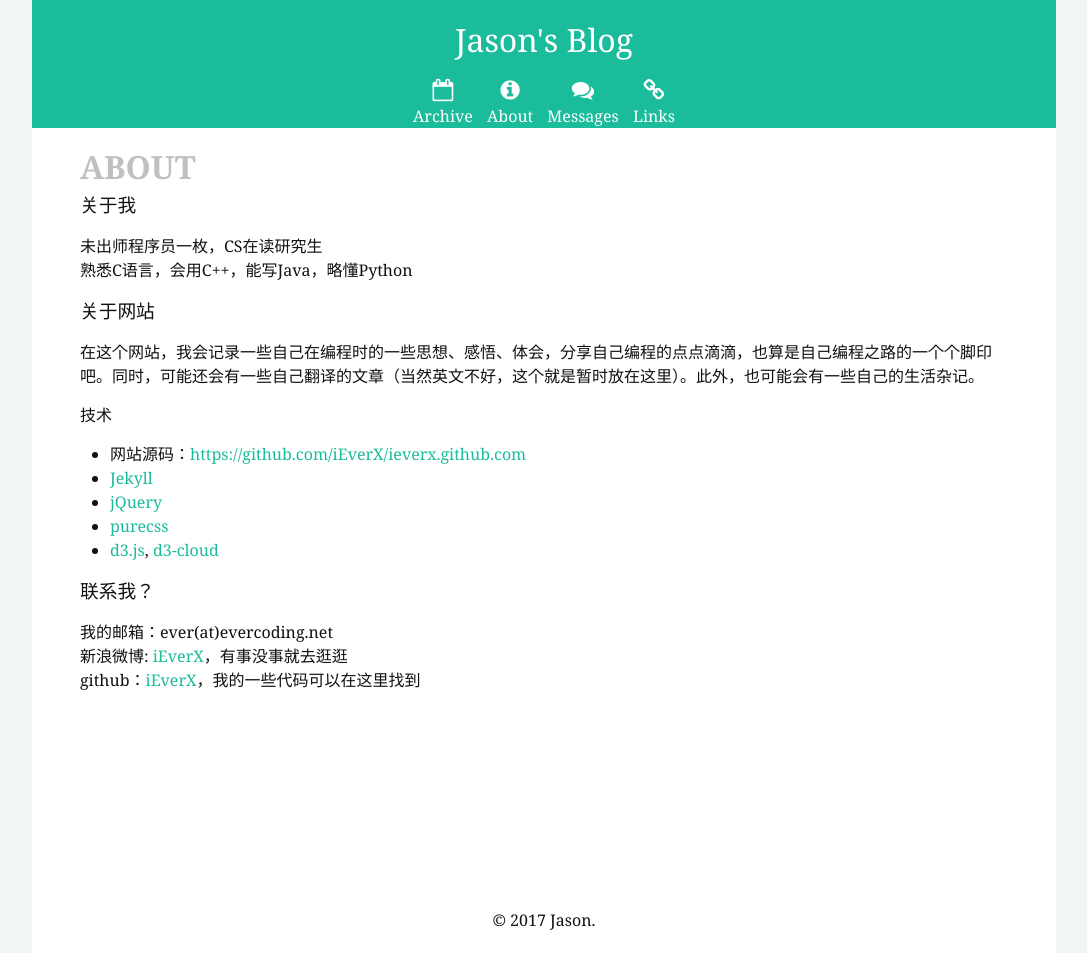
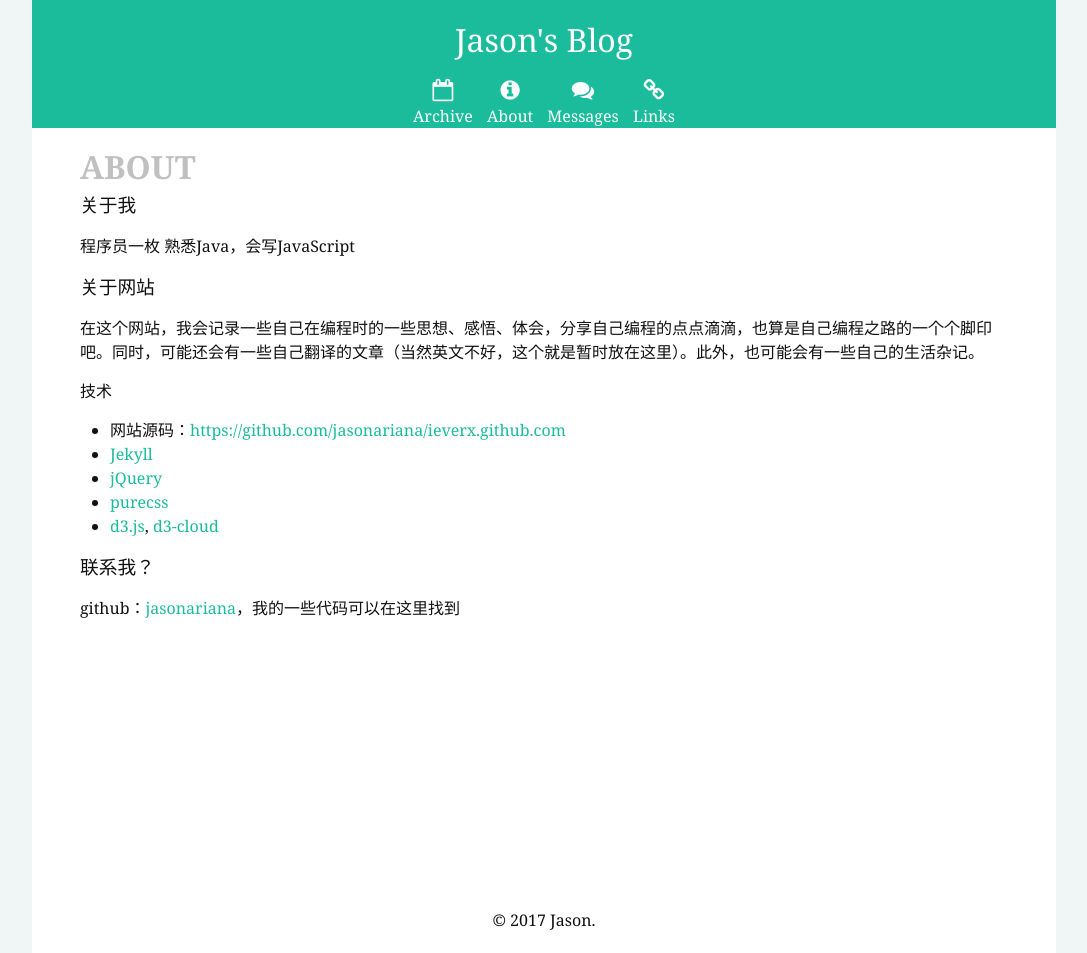
Before and after one commit to JasonAriana/jekyll_demo, a Jekyll site: the page built from about.md, in a window 1280 px wide. Shown: the whole page, without its empty margins (96-1183 px from the left). Built offline with Jekyll 4.4.1, drawn with Linux system fonts in a browser that asks for light colours; nearby versions of some CDN libraries; comment, search, counter and statistics services are not loaded.

Commit message:
change something

```diff
--- a/_config.yml
+++ b/_config.yml
@@ -2,7 +2,7 @@ title: Jason's Blog
 tagline: 生活需要仪式感。
 description: 一个程序员的技术和生活
 baseurl: /jekyll_demo # the subpath of your site, e.g. /blog/
-url: https://jasonariana.github.io # the base hostname & protocol for your site
+url: https://jasonariana.github.io/jekyll_demo # the base hostname & protocol for your site
 
 author:
   name: Jason
--- a/about.md
+++ b/about.md
@@ -8,8 +8,8 @@ group: "navigation"
 
 ### 关于我
 
-未出师程序员一枚，CS在读研究生
-熟悉C语言，会用C++，能写Java，略懂Python
+程序员一枚
+熟悉Java，会写JavaScript
 
 ### 关于网站
 
@@ -17,7 +17,7 @@ group: "navigation"
 
 #### 技术
 
-* 网站源码：<https://github.com/iEverX/ieverx.github.com>
+* 网站源码：<https://github.com/jasonariana/ieverx.github.com>
 * [Jekyll][]
 * [jQuery][]
 * [purecss][]
@@ -25,9 +25,7 @@ group: "navigation"
 
 ### 联系我？
 
-我的邮箱：ever(at)evercoding.net
-新浪微博: [iEverX][weibo]，有事没事就去逛逛
-github：[iEverX][github]，我的一些代码可以在这里找到
+github：[jasonariana][github]，我的一些代码可以在这里找到
 
 [weibo]: http://weibo.com/ieverx
 [github]: http://github.com/iEverX
```
